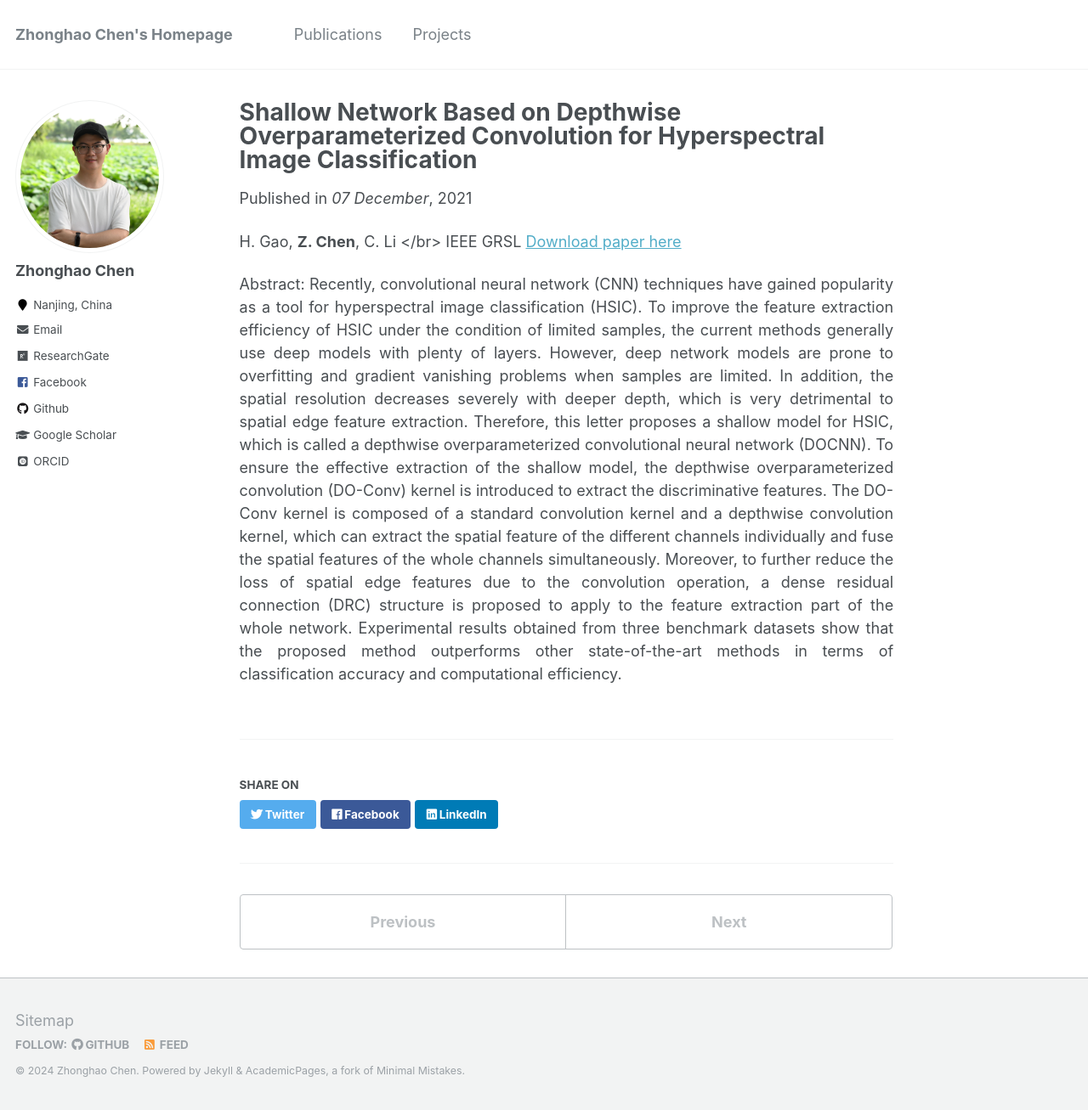
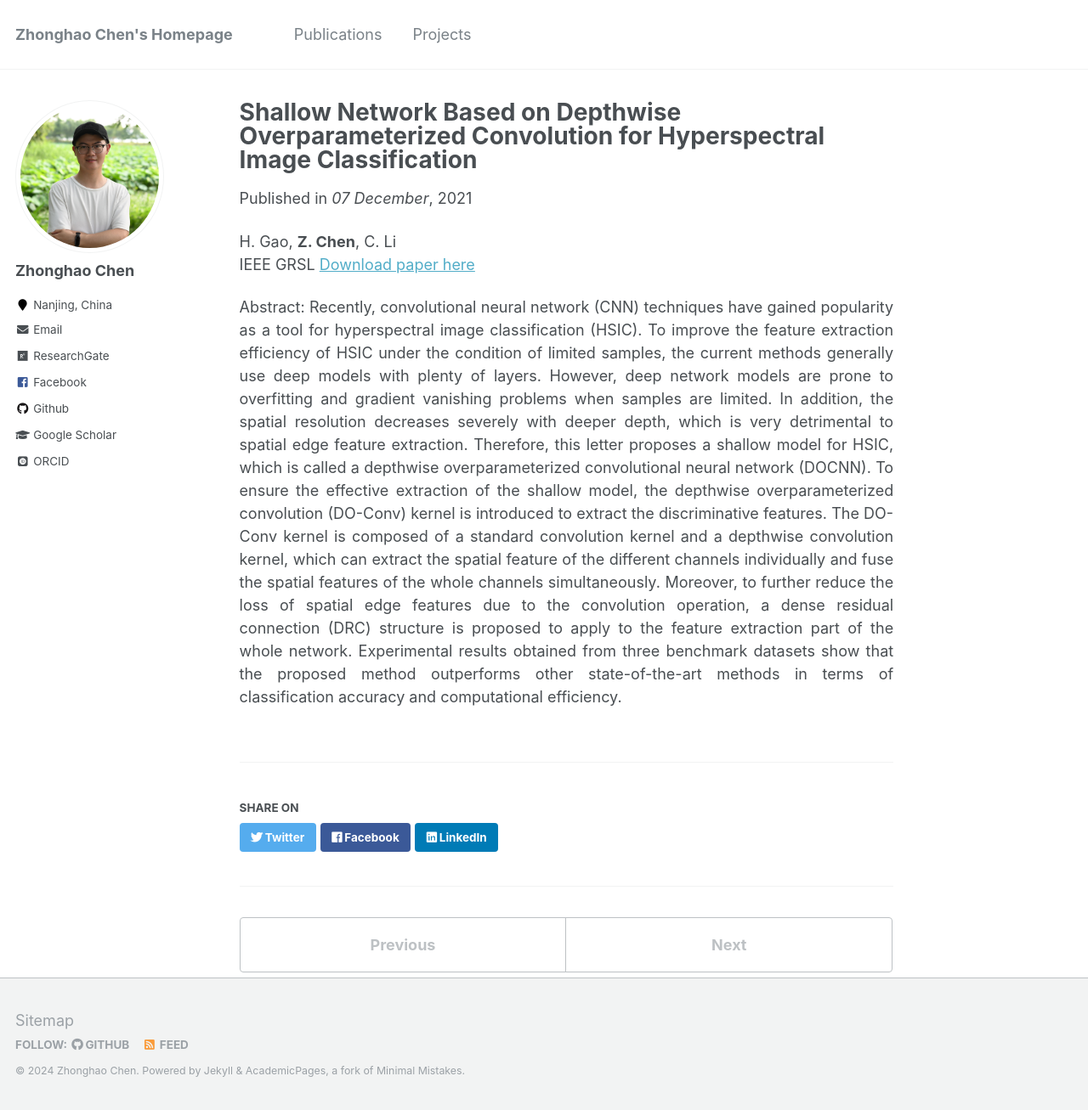
Before and after one commit to zhonghaochen/zhonghaochen.github.io, a Jekyll site: the page built from _publications/Shallow network based on depthwise overparameterized convolution for hyperspectral image classification.md, in a window 1280 px wide and 1307 px high. Shown: the whole window at 85% size. Built offline with Jekyll 4.4.1, drawn with Linux system fonts in a browser that asks for light colours; some web fonts are replaced.

```diff
--- a/_publications/Shallow network based on depthwise overparameterized convolution for hyperspectral image classification.md
+++ b/_publications/Shallow network based on depthwise overparameterized convolution for hyperspectral image classification.md
@@ -4,7 +4,7 @@ collection: publications
 date: 2021-12-7
 venue: '07 December'
 ---
-H. Gao, **Z. Chen**, C. Li </br>
+H. Gao, **Z. Chen**, C. Li <br>
 IEEE GRSL
 [Download paper here](https://ieeexplore.ieee.org/document/9641854)
 
```
